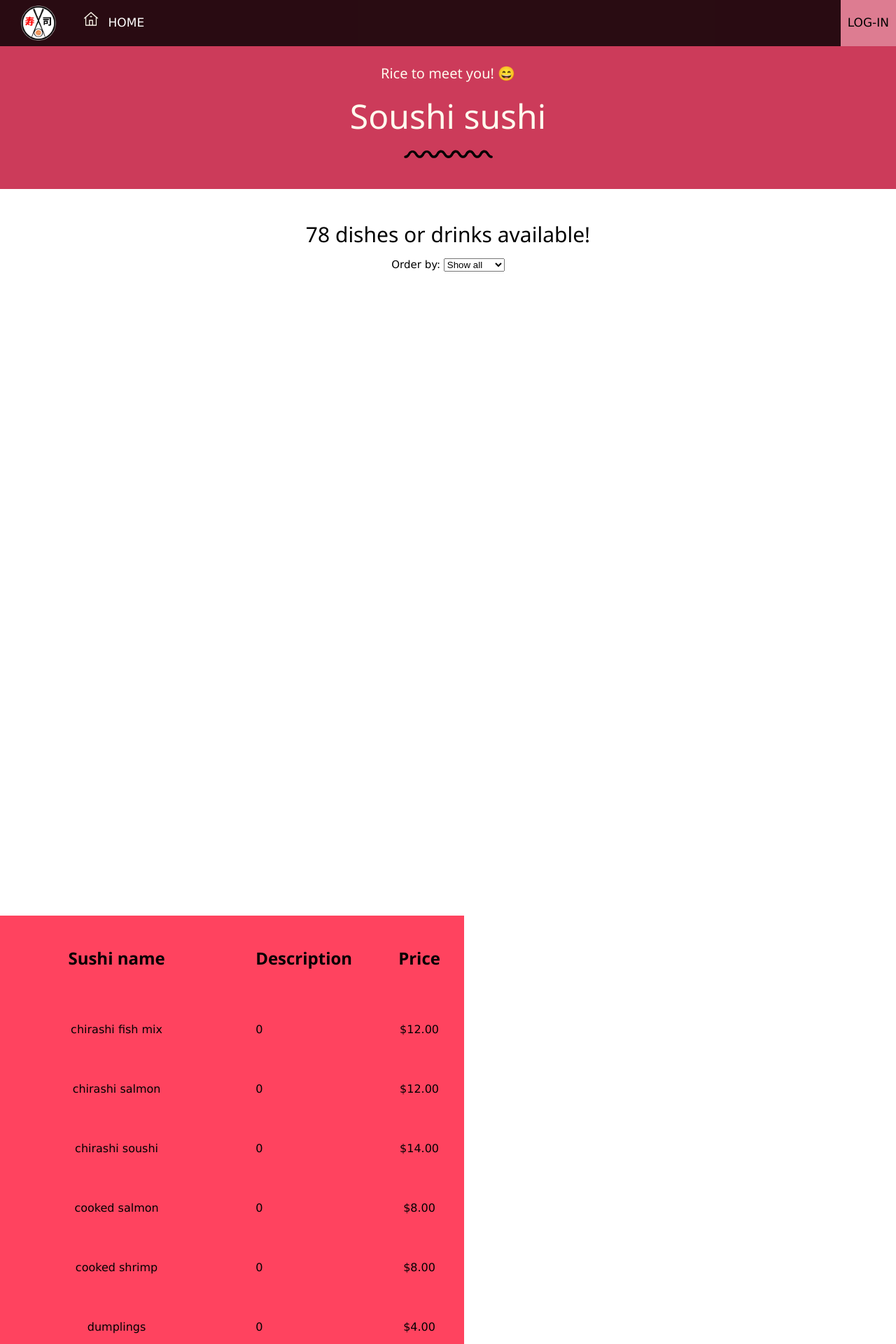
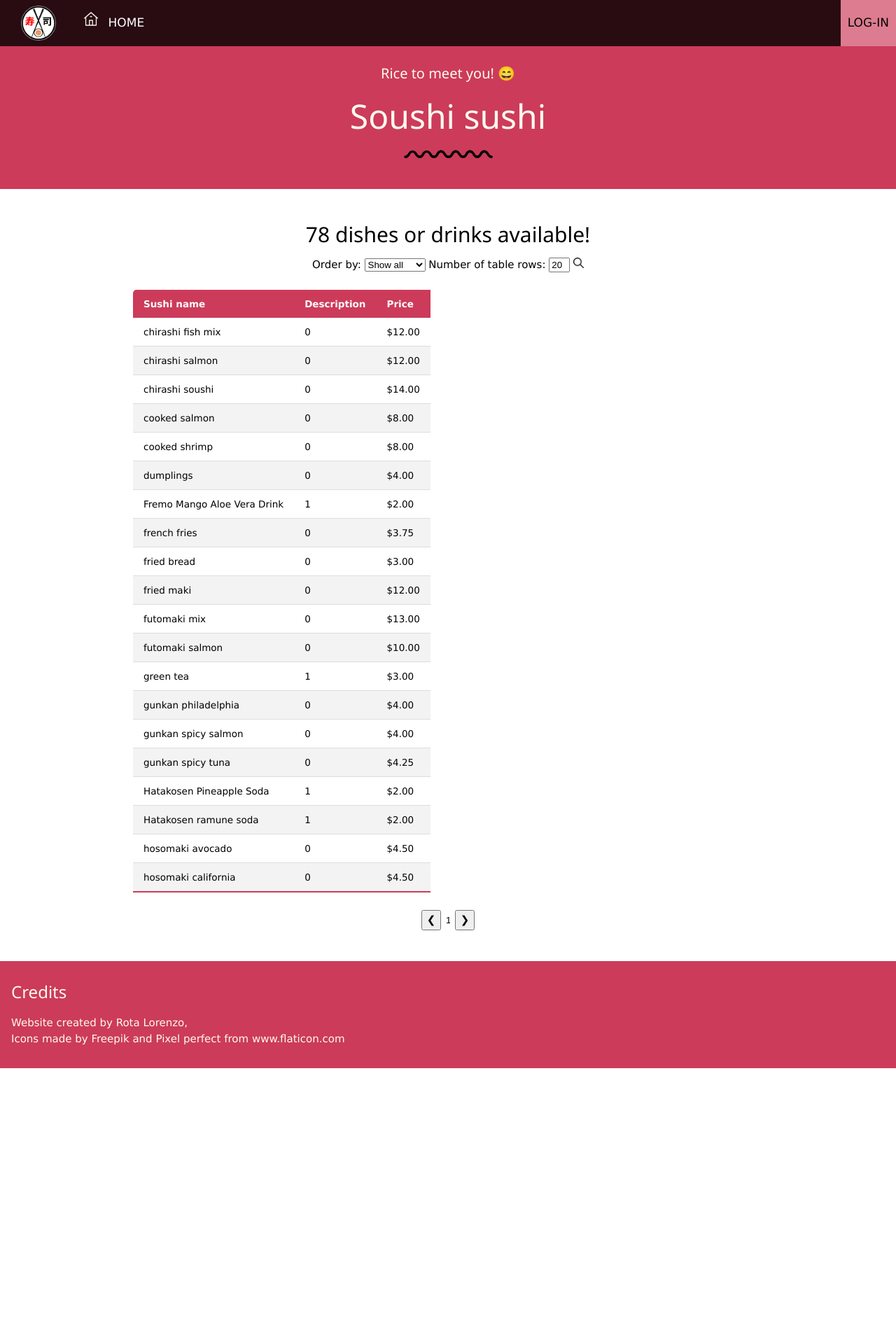
Before and after one commit to lorypota/soushi-sushi, a PHP site: page /menu.php in a window 1280 px wide. Shown: the top 1920 px of the page at 70% size. After the commit the page ends 1526 px from the top, so only its background shows below. Run offline with PHP 8.4, Linux system fonts and the light colour scheme; data comes from the database, SQL or seed files in the repository.

Commit message:
added working menu connected with db

```diff
--- a/sushi/css/css.css
+++ b/sushi/css/css.css
@@ -1,58 +1,56 @@
-/* Everything*/
+/*#region containers*/
 .container:after,.container:before,.row-padding:after,.row-padding:before{content:"";display:table;clear:both}
 .container{padding:0.01em 16px}
 .card{box-shadow:0 2px 5px 0 rgba(0,0,0,0.16),0 2px 10px 0 rgba(0,0,0,0.12)}
+/*#endregion containers*/
 
-/* Elements */
+/*#region elements*/
 html{box-sizing:border-box}*{box-sizing:inherit}
 body{margin:0;overflow: visible;}
 html,body{font-family:Verdana,sans-serif;font-size:15px;line-height:1.5}
 h1,h2,h3,h4,h5,h6{font-family:"Segoe UI",Arial,sans-serif;font-weight:400;margin:10px 0}
 a{color:inherit;text-decoration: none;}
+button{font:inherit;margin:0;overflow:visible;text-transform:none}
+/*#endregion elements*/
 
-/* Font sizes*/
+/*#region font sizes*/
 h1{font-size:36px}
 h2{font-size:30px}
 h3{font-size:24px}
 h4{font-size:20px}
 h5{font-size:18px}
 h6{font-size:16px}
-.tiny{font-size:10px}
-.small{font-size:12px}
-.medium{font-size:15px}
-.large{font-size:18px}
-.xlarge{font-size:24px}
-.xxlarge{font-size:36px}
 .xxxlarge{font-size:48px}
-.jumbo{font-size:64px}
+/*#endregion font sizes*/
 
-/* Text alignment*/
+/*#region text alignment*/
 .text-left-align{text-align:left}
 .text-right-align{text-align:right}
 .text-justify{text-align:justify}
 .text-center{text-align:center}
+/*#endregion text alignment*/
 
-/* Alignment */
+/*#region alignment*/
 .left-align{float: left}
 .right-align{float: right}
 .vertical-align-top{vertical-align:top}
 .vertical-align-middle{vertical-align:middle}
 .vertical-align-bottom{vertical-align:bottom}
+/*#endregion alignment*/
 
-/* Margin */
-.margin{margin:16px}
+/*#region margin*/
 .margin-top{margin-top:16px}
-.margin-bottom{margin-bottom:16px}
-.margin-left{margin-left:16px}
-.margin-right{margin-right:16px}
+/*#endregion margin*/
 
-/* Top bar */
+/*#region top bar*/
 #top {position:fixed;width:100%;z-index:1;top:0;display:block;}
 .bar {width:auto;display:inline-block;display:block;position:static;}
 .bar-item {width:auto;display:block;text-align:left;}
 .button-topmenu {display:inline-block;padding:20px 10px;vertical-align:middle;text-decoration:none;text-align:center;font:inherit;white-space:normal;height: 100%;position:relative;font-size: 17px;}
 .bar-img{display:inline-block;text-align:left;}
+/*#endregion top bar*/
 
+/*#region categories / dividers / percents*/
 /* 3 Categories menu */
 .third{float:left;width:33.3%}
 
@@ -69,46 +67,45 @@ h6{font-size:16px}
 /* 2 Categories map */
 .one-quarter-map{float: left;width: 20%;}
 .three-quarter-map{float: left;width: 80%;}
+/*#endregion categories / dividers / percents*/
 
-/* Buttons */
-button{font:inherit;margin:0;overflow:visible;text-transform:none}
-.btn,.button{border:none;display:inline-block;padding:8px 16px;vertical-align:middle;overflow:hidden;text-decoration:none;color:inherit;background-color:inherit;text-align:center;cursor:pointer;white-space:nowrap}
-.btn:hover{box-shadow:0 8px 16px 0 rgba(0,0,0,0.2),0 6px 20px 0 rgba(0,0,0,0.19)}
-.button:hover{color:#000;background-color:#ccc}
-
-/* Padding */
-.padding-small{padding:4px 8px}
-.padding{padding:8px 16px}
-.padding-large{padding:12px 24px}
+/*#region padding*/
 .padding-16{padding-top:16px;padding-bottom:16px}
-.padding-24{padding-top:24px;padding-bottom:24px}
 .padding-32{padding-top:32px;padding-bottom:32px}
-.padding-48{padding-top:48px;padding-bottom:48px}
-.padding-64{padding-top:64px;padding-bottom:64px}
-.padding-top-64{padding-top:64px}
-.padding-top-48{padding-top:48px}
-.padding-top-32{padding-top:32px}
-.padding-top-24{padding-top:24px}
 .row-padding,.third{padding:0 10px}
 .padding-header{padding-top:80px;padding-bottom:20px}
 .padding-whole-menu{padding-left:20px;padding-right: 20px;}
 .padding-32-side{padding-left: 32px;padding-right: 32px;}
 .padding-lr120{padding-left:120px;padding-right:120px}
 .padding-tb5{padding-top: 5px;padding-bottom: 5px;}
-.padding-lr16{padding-left:16px;padding-right: 16px;}
-.padding-lrtb32{padding-left: 32px;padding-right: 32px;padding-top:32px;padding-bottom:32px}
+/*#endregion padding*/
 
-/* Footer */
+/*#region footer*/
 .footer {position: fixed;left: 0;bottom: 0;width: 100%;}
 .a-underlined:hover{text-decoration: underline;}
+/*#endregion footer*/
 
-/* Animations */
-.animate-top{position:relative;animation:animatetop 0.4s}@keyframes animatetop{from{top:-300px;opacity:0} to{top:0;opacity:1}}
-.animate-left{position:relative;animation:animateleft 0.4s}@keyframes animateleft{from{left:-300px;opacity:0} to{left:0;opacity:1}}
-.animate-right{position:relative;animation:animateright 0.4s}@keyframes animateright{from{right:-300px;opacity:0} to{right:0;opacity:1}}
-.animate-bottom{position:relative;animation:animatebottom 0.4s}@keyframes animatebottom{from{bottom:-300px;opacity:0} to{bottom:0;opacity:1}}
+/*#region animations*/
+.animate-bottom
+{
+  position:relative;
+  animation:animatebottom 0.4s
+}
 
-/* Colors */
+@keyframes animatebottom
+{
+  from
+  {
+    bottom:-300px;opacity:0
+  }
+  to
+  {
+    bottom:0;opacity:1
+  }
+}
+/*#endregion animations*/
+
+/*#region colors*/
 .brown {color:#FFFBEE; background-color:#C77C74 }
 .orange {color:#FFFBEE;background-color: #FB9353}
 .white {color:#755B62; background-color:#FFFBEE}
@@ -124,8 +121,9 @@ button{font:inherit;margin:0;overflow:visible;text-transform:none}
 .text-white{color:#fff}
 .text-black{color:#000}
 .text-brown{color:#4E3C41}
+/*#endregion colors*/
 
-/* Buttons animation */
+/*#region learn-more button animation*/
 .learn-more {width: 12rem;height: auto;position: relative;display: inline-block;cursor: pointer;outline: none;border: 0;vertical-align: middle;text-decoration: none;background: transparent;padding: 0;font-size: inherit;font-family: inherit;}
 .circle {transition: all 0.45s cubic-bezier(0.65, 0, 0.076, 1);position: relative;display: block;margin: 0;width: 3rem;height: 3rem;border-radius: 1.625rem;}
 .icon {transition: all 0.45s cubic-bezier(0.65, 0, 0.076, 1);position: absolute;top: 0;bottom: 0;margin: auto;}
@@ -135,8 +133,9 @@ button{font:inherit;margin:0;overflow:visible;text-transform:none}
 button:hover .circle {width: 100%;}
 button:hover .arrow {background: #fff;transform: translate(1rem, 0);}
 button:hover .button-text {color: #fff;}
+/*#endregion learn-more button animation*/
 
-/* Whole menu - scrolling image */
+/*#region whole menu - scrolling image*/
 .container-menu {
   overflow: hidden;
 }
@@ -156,9 +155,9 @@ button:hover .button-text {color: #fff;}
     transform: translate3d(-5925px, 0, 0);
   }
 }
+/*#endregion whole menu - scrolling image*/
 
-
-/* Go back to top button */
+/*#region back to top*/
 #arrowUp {
   display: none;
   position: fixed;
@@ -180,8 +179,9 @@ button:hover .button-text {color: #fff;}
 #arrowUp:hover {
   background-color: rgba(75, 73, 73, 0.8);
 }
+/*#endregion back to top*/
 
-/* Resizing images */
+/*#region resized images*/
 .clickable {
   cursor:pointer;
 }
@@ -262,8 +262,9 @@ button:hover .button-text {color: #fff;}
 .hover-text-red:hover{
   color:#CC3B5A;
 }
+/*#endregion resized images*/
 
-/* Register button */
+/*#region register button*/
 .animated-register {
 	color: black;
 	cursor: pointer;
@@ -300,8 +301,9 @@ button:hover .button-text {color: #fff;}
 	background: #CC3B5A;
 	transition: all 0.4s cubic-bezier(0.42, 0, 0.58, 1);
 }
+/*#endregion register button*/
 
-/* button once user is logged in*/
+/*#region button once user is logged in*/
 .button-account {
 	color: white;
 	cursor: pointer;
@@ -356,8 +358,9 @@ button:hover .button-text {color: #fff;}
 .account-button:active {
   box-shadow: 1px 1px 7px #222;
 }
+/*#endregion button once user is logged in*/
 
-/* Popup */
+/*#region popup*/
 .popup {
   display: none;
   position: fixed;
@@ -373,8 +376,9 @@ button:hover .button-text {color: #fff;}
   margin: auto;
   padding: 50px;
 }
+/*#endregion popup*/
 
-/* Login/Register form */
+/*#region login/register form*/
 .login-wrap {
   position: relative;
   margin: 0 auto;
@@ -465,9 +469,9 @@ button:hover .button-text {color: #fff;}
 .login-wrap .form button:active,.register-wrap .form button:active {
   box-shadow: 1px 1px 7px #222;
 }
+/*#endregion login/register form*/
 
-
-/* Scrollbar */
+/*#region scrollbar*/
 /* width */
 ::-webkit-scrollbar {
   width: 10px;
@@ -487,8 +491,9 @@ button:hover .button-text {color: #fff;}
 ::-webkit-scrollbar-thumb:hover {
   background: #555;
 }
+/*#endregion scrollbar*/
 
-/* Random popup */
+/*#region random popup */
 #random {
   display: none; /* Hidden by default */
   position: fixed; /* Stay in place */
@@ -519,3 +524,58 @@ button:hover .button-text {color: #fff;}
   text-align: center;
   margin-top: 10px;
 }
+/*#endregion random popup*/
+
+/*#region menu table*/
+.table-style {
+  border-collapse: collapse;
+  margin: 25px 0;
+  font-size: 0.9em;
+  min-width: 400px;
+  border-radius: 5px 5px 0 0;
+  overflow: hidden;
+  margin-left:auto;
+  margin-right:auto;
+  width:900px;
+}
+
+.table-style thead tr {
+  background-color: #CC3B5A;
+  color: #ffffff;
+  text-align: left;
+  font-weight: bold;
+}
+
+.table-style th, .table-style td {
+  padding: 12px 15px;
+}
+
+.table-style tbody tr {
+  border-bottom: 1px solid #dddddd;
+}
+
+.table-style tbody tr:nth-of-type(even) {
+  background-color: #f3f3f3;
+}
+
+.table-style tbody tr:last-of-type {
+  border-bottom: 2px solid #CC3B5A;
+}
+
+.table-style tbody tr:hover {
+  font-style: italic;
+  color: #CC3B5A;
+}
+
+/*#endregion menu table*/
+
+/*#region search*/
+.search:hover{
+  width: 17px;
+  height: 17px;
+  cursor: pointer;
+}
+/*#endregion search*/
+
+/*#region */
+/*#endregion */
--- a/sushi/menu.php
+++ b/sushi/menu.php
@@ -138,6 +138,7 @@
       echo "<h2>$num dishes or drinks available!</h2> ";  //Shows number of dishes
     ?>
 
+    <form action="menu.php" method="get">
       Order by:
       <select name="order">
         <option value="all">Show all</option>
@@ -146,42 +147,57 @@
         <option value="drinks">Drinks</option>
       </select>
 
-    <br><br>
-    <table class="background-red">
-    <td class="padding-lrtb32 text-center"><h3><b>Sushi name</b></h3></td> <td class="padding-lrtb32"><h3><b>Description</b></h3></td> <td class="padding-lrtb32 text-center"><h3><b>Price</b></h3></td>
+      Number of table rows:
+      <input type="text" name="elements_number" value="20" style="width: 30px;"></input>
+      <input type="image" src="images/random/search.png" width="15px" height="15px" class="search" alt="Submit">
+    </form>
+
+    <div style="width:98%; margin:1%;">
 
         <?php
 
           $count = 0;
+          $elements_number = 20;
 
           if ($result->num_rows > 0)
           {
             // output data of each row
             while($row = $result->fetch_assoc())
             {
-          $count++;
-          $page_number = ceil($count/10);
-
-          if($count==0)
-          {
-            echo "<div id=\"page".$page_number."\" class=\"padding-64\">";
-          }
 
               $sushi_name = $row['sushi_name'];
               $description = $row['description'];
               $price = $row['price'];
               $is_special = $row['is_special'];
               $is_drink = $row['is_drink'];
-          echo "<tr class=\"\"><td class=\"text-center padding-lrtb32\">$sushi_name</td> <td class=\"padding-lrtb32\">$description</td> <td class=\"text-center padding-lrtb32\">$$price</td>";
 
-          if($count%10 == 0 or $count == $num)
+              $page_number = ceil($count/$elements_number);
+              $page_number2 = $page_number+1;
+              $count++;
+
+              if($count-1 == 0 || ($count-1)%$elements_number == 0)
               {
-            echo "</div>";
+                echo "<table class=\"table-style page".$page_number2."\">
+                      <thead>
+                        <tr>
+                          <th>Sushi name</th>
+                          <th>Description</th>
+                          <th>Price</th>
+                        </tr>
+                      </thead>
+                      <tbody>";
+              }
 
-            if($count!=$num)
+              echo "<tr>
+                      <td>$sushi_name</td>
+                      <td>$description</td>
+                      <td>$$price</td>
+                    </tr>";
+
+              if($count == $num || $count%$elements_number == 0)
               {
-              echo "<div id=\"page".$page_number."\" class=\"padding-64\">";
-            }
+                echo "</tbody>
+                      </table>";
               }
             }
           }
@@ -190,19 +206,80 @@
               die('Error during the retrieval of data!');
           }
 
-      $selected_page = 1;
-
-      echo "</table>";
-
-      echo "<button onclick=\"$selected_page=$selected_page-1\"> ❮ </button>";
-
-      $num_pages = ceil(80/10);
-      echo $selected_page;
-
-      echo "<button onclick=\"$selected_page=$selected_page+1\"> ❯ </button>";
-
         ?>
 
+      <?php
+
+      echo "<style>
+            .page1 {display: block}
+            ";
+            for($i=2; $i<=ceil($num/$elements_number); $i++)
+            {
+              echo ".page".$i." {display: none}";
+            }
+      echo "</style>
+            <script>
+
+              var selectedPage = 1;
+              var num_pages = ".$page_number.";
+              var page;
+
+              function incrementPage()
+              {
+                  page = document.getElementsByClassName('page'+selectedPage);
+                  for(i=0;i<page.length;i++)
+                  {
+                    page[i].style.display=\"none\";
+                  }
+
+                  var value = parseInt(document.getElementById('pageNumber').value, 10);
+                  if(selectedPage!=num_pages)
+                  {
+                    selectedPage++;
+                    document.getElementById('pageNumber').value = selectedPage;
+                  }
+
+                  page = document.getElementsByClassName('page'+selectedPage);
+                  for(i=0;i<page.length;i++)
+                  {
+                    page[i].style.display=\"block\";
+                  }
+              }
+
+              function decrementPage()
+              {
+                  page = document.getElementsByClassName('page'+selectedPage);
+                  for(i=0;i<page.length;i++)
+                  {
+                    page[i].style.display=\"none\";
+                  }
+
+                  var value = parseInt(document.getElementById('pageNumber').value, 10);
+                  if(selectedPage!=1)
+                  {
+                    selectedPage--;
+                    document.getElementById('pageNumber').value = selectedPage;
+                  }
+
+                  page = document.getElementsByClassName('page'+selectedPage);
+                  for(i=0;i<page.length;i++)
+                  {
+                    page[i].style.display=\"block\";
+                  }
+              }
+
+            </script>
+
+            <button onclick=\"decrementPage()\"> ❮ </button>
+
+            <input type=\"text\" id=\"pageNumber\" value=\"1\" class=\"text-center\" style=\"width: 10px; border: none;\" readonly></input>
+
+            <button onclick=\"incrementPage()\"> ❯ </button>
+
+          ";
+      ?>
+
+    </div>
   </div>
 </div>
 <!-- Footer -->
```
Also changed, not shown: sushi/js/javascript.js (+8 -5 lines), sushi/images/random/search.png (added). Lines whose indentation alone changed are shown as unchanged.
